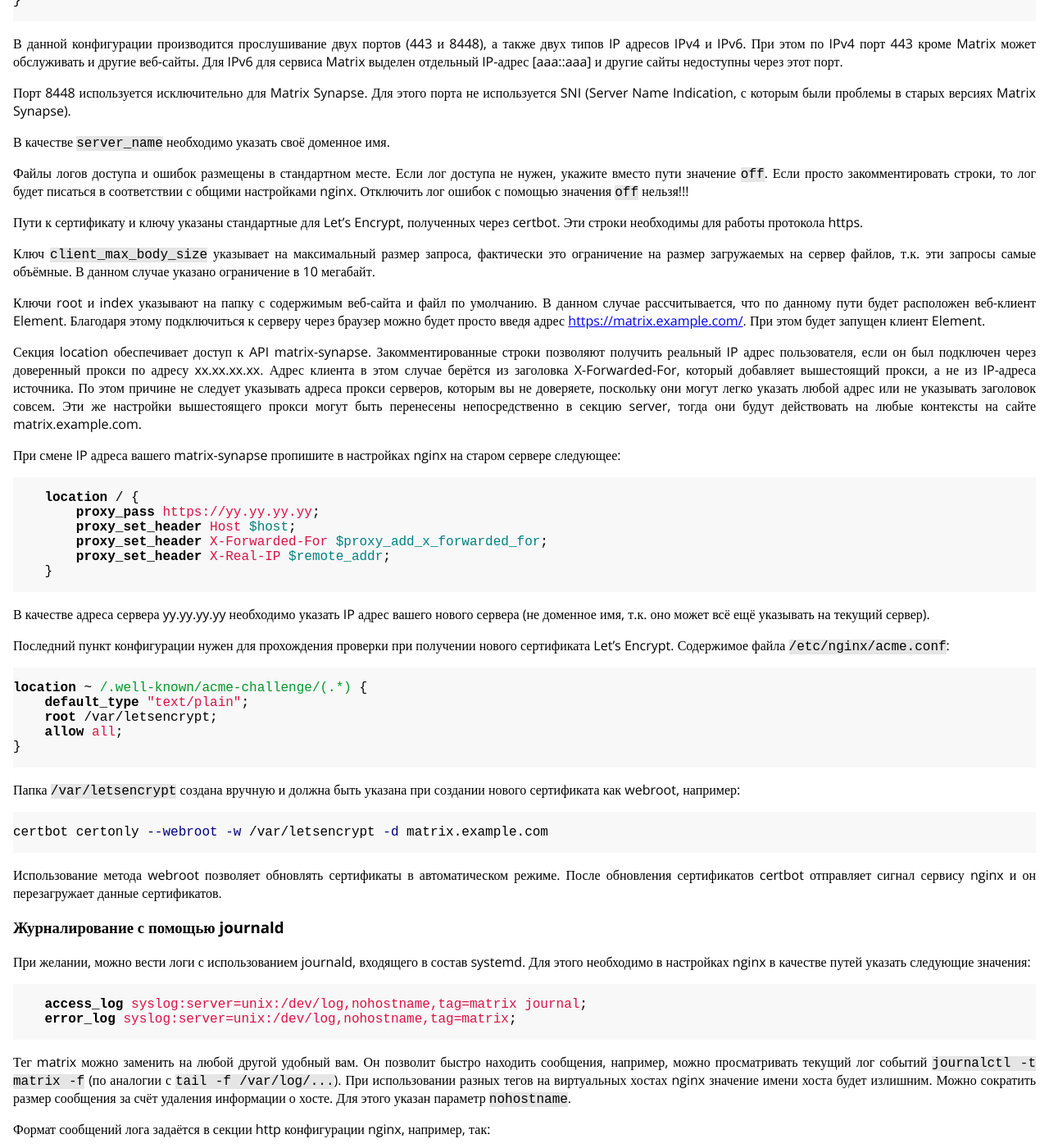
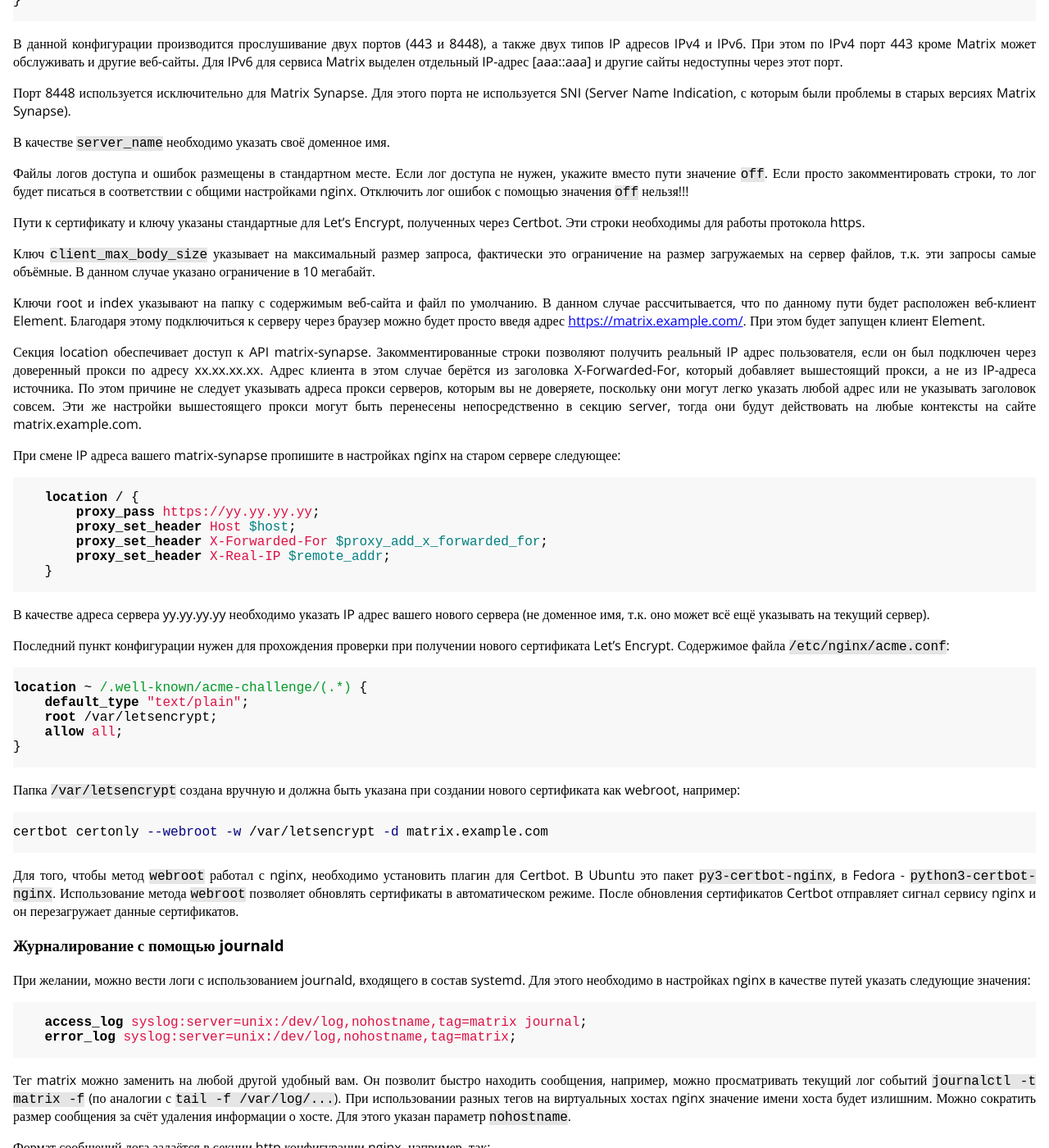
Before and after one commit to fsa/site, a Jekyll site: the page built from _posts/2020-03-31-matrix.md, in a window 1280 px wide and 1400 px high, scrolled down 2868 px. Shown: the whole window at 82% size. Built offline with Jekyll 4.4.1, drawn with Linux system fonts in a browser that asks for light colours; some of the changed text lies outside the part shown.

Commit message:
Информация по плагину nginx для Certbot и упоминания Certbot с заглавной буквы.

````diff
--- a/_posts/2020-03-31-matrix.md
+++ b/_posts/2020-03-31-matrix.md
@@ -134,7 +134,7 @@
 
 Файлы логов доступа и ошибок размещены в стандартном месте. Если лог доступа не нужен, укажите вместо пути значение `off`. Если просто закомментировать строки, то лог будет писаться в соответствии с общими настройками nginx. Отключить лог ошибок с помощью значения `off` нельзя!!!
 
-Пути к сертификату и ключу указаны стандартные для Let's Encrypt, полученных через certbot. Эти строки необходимы для работы протокола https.
+Пути к сертификату и ключу указаны стандартные для Let's Encrypt, полученных через Certbot. Эти строки необходимы для работы протокола https.
 
 Ключ `client_max_body_size` указывает на максимальный размер запроса, фактически это ограничение на размер загружаемых на сервер файлов, т.к. эти запросы самые объёмные. В данном случае указано ограничение в 10 мегабайт.
 
@@ -171,7 +171,7 @@
 certbot certonly --webroot -w /var/letsencrypt -d matrix.example.com
 ```
 
-Использование метода webroot позволяет обновлять сертификаты в автоматическом режиме. После обновления сертификатов certbot отправляет сигнал сервису nginx и он перезагружает данные сертификатов.
+Для того, чтобы метод `webroot` работал с nginx, необходимо установить плагин для Certbot. В Ubuntu это пакет `py3-certbot-nginx`, в Fedora - `python3-certbot-nginx`. Использование метода `webroot` позволяет обновлять сертификаты в автоматическом режиме. После обновления сертификатов Certbot отправляет сигнал сервису nginx и он перезагружает данные сертификатов.
 
 ### Журналирование с помощью journald
 
@@ -266,7 +266,7 @@
 1. при использовании SRV записи - example.com;
 2. при использовании `/.well-known/matrix/server` - matrix.example.com.
 
-При этом SRV запись имеет низший приоритет. Т.е. если вы добавите в DNS соответствующую запись, то в сертификате должен быть указан домен example.com, но при появлении ответа по адресу `https://example.com/.well-known/matrix/server` сертификат должен уже иметь домен matrix.example.com. Можно выпустить сертификат для обоих доменов, что решит проблему. Однако, поскольку в таком случае matrix.example.com и example.com - это разные серверы, то, например, пройти челендж на получение сертификата Let's Encrypt для exmaple.com вы просто так не сможете, поскольку сервер matrix.example.com не сможет что-то размещать по адресу другого сервера на example.com. Таким образом, в настоящее время использование SRV записей просто избыточно и приводит к неоднозначности. Ранее эти записи использовались для старых версий серверов Matrix Synapse, но сейчас вы вряд ли такие встретите. Поэтому просто используйте `/.well-known/matrix/server`, что позволит вам получать сертификаты в автоматическом режиме, например, с использованием certbot.
+При этом SRV запись имеет низший приоритет. Т.е. если вы добавите в DNS соответствующую запись, то в сертификате должен быть указан домен example.com, но при появлении ответа по адресу `https://example.com/.well-known/matrix/server` сертификат должен уже иметь домен matrix.example.com. Можно выпустить сертификат для обоих доменов, что решит проблему. Однако, поскольку в таком случае matrix.example.com и example.com - это разные серверы, то, например, пройти челендж на получение сертификата Let's Encrypt для exmaple.com вы просто так не сможете, поскольку сервер matrix.example.com не сможет что-то размещать по адресу другого сервера на example.com. Таким образом, в настоящее время использование SRV записей просто избыточно и приводит к неоднозначности. Ранее эти записи использовались для старых версий серверов Matrix Synapse, но сейчас вы вряд ли такие встретите. Поэтому просто используйте `/.well-known/matrix/server`, что позволит вам получать сертификаты в автоматическом режиме, например, с использованием Certbot.
 
 ### Обнаружение сервера клиентами
 
````
